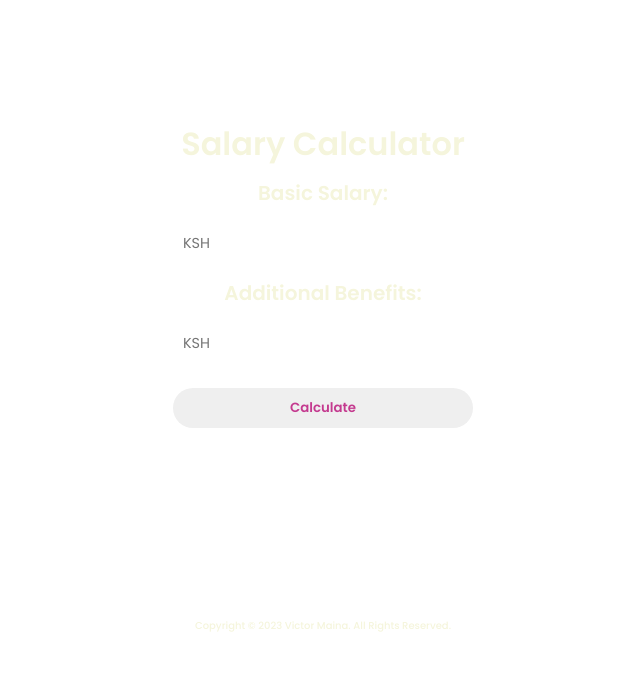
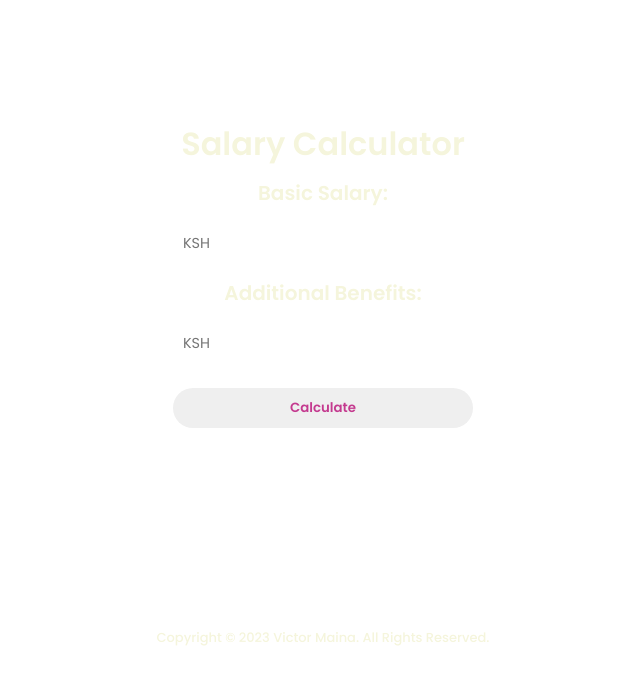
Before and after one commit to smigthereason/week-1-CC, a plain HTML site: page Net-Salary/net.html in a window 1280 px wide. Shown: the whole page, without its empty margins (317-957 px from the left). Drawn offline with Linux system fonts and the light colour scheme.

Commit message:
Update style.css

```diff
--- a/Net-Salary/style.css
+++ b/Net-Salary/style.css
@@ -109,8 +109,7 @@ button {
     display: flex;
     place-content: center;
     position: relative;
-    top: 100px;
-    padding-top: 50px;
+    top: 160px;
     font-weight: 500;
-    font-size: x-small;
+    font-size: small;
 }
```
